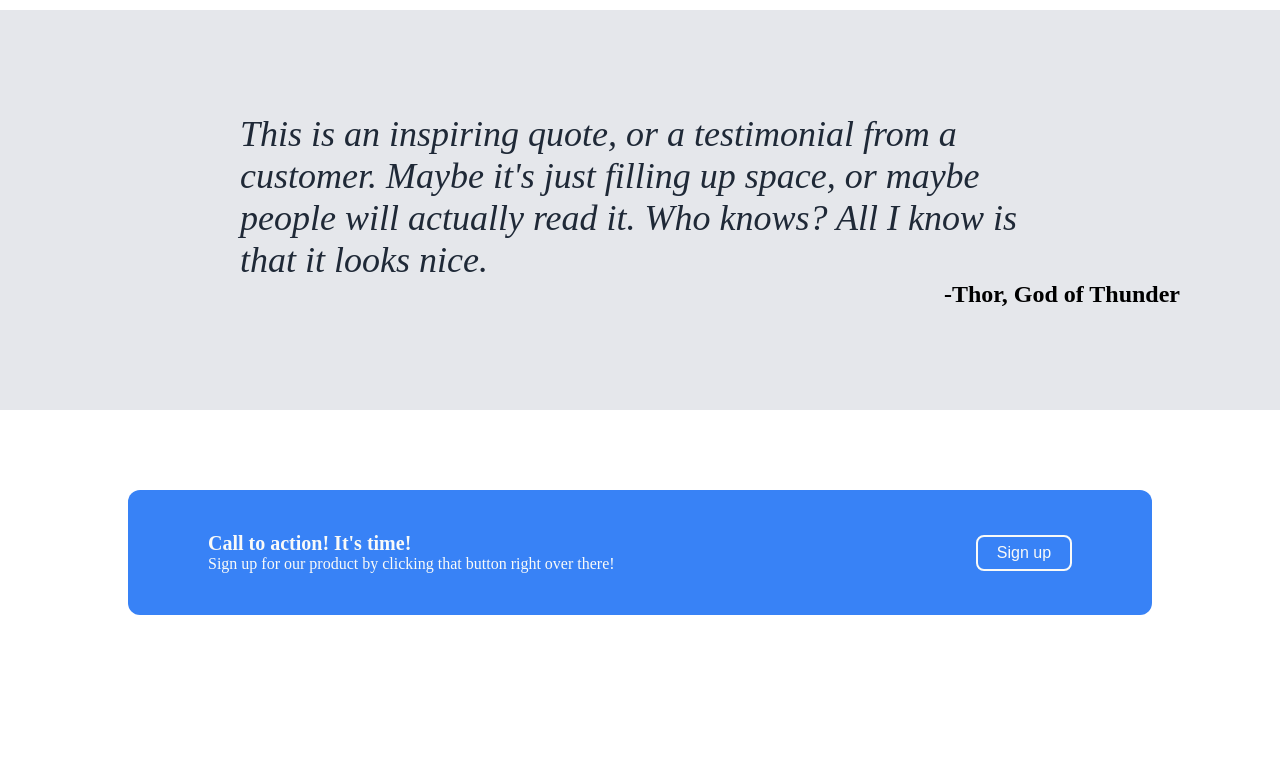
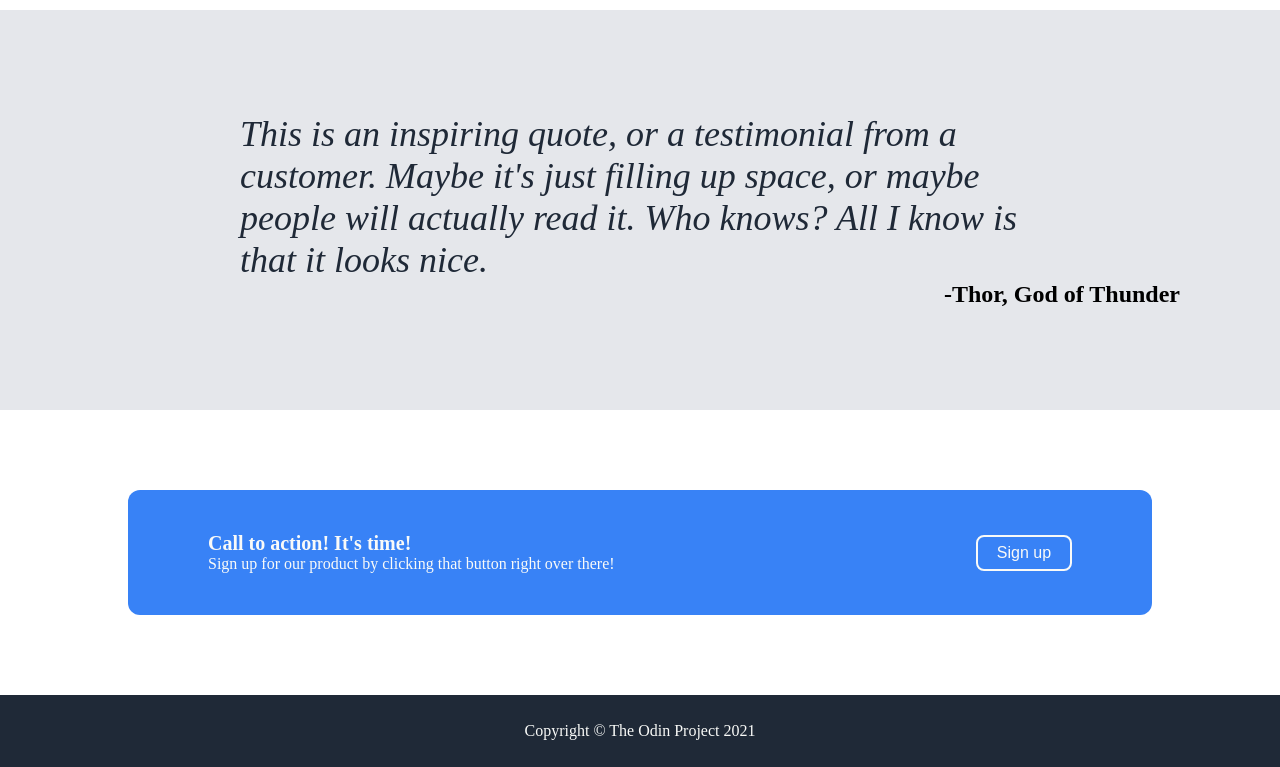
Before and after one commit to chrisuga/Foundations-Landing-Page-, a plain HTML site: page index.html in a window 1280 px wide. Shown: the part 865-1632 px from the top of the page. Before the commit the page ends 1560 px from the top, so only its background shows below. Drawn offline with Linux system fonts and the light colour scheme.

Commit message:
Add footer.

```diff
--- a/index.html
+++ b/index.html
@@ -68,5 +68,8 @@
         <button class="call-button">Sign up</button>
       </div>
     </div>
+    <div class="footer">
+      <p class="footer-text">Copyright &copy; The Odin Project 2021</p>
+    </div>
   </body>
 </html>
--- a/style.css
+++ b/style.css
@@ -190,3 +190,13 @@ button {
 .call-button {
   border: 2px solid #F9FAF8;
 }
+
+.footer {
+  background-color: #1F2937;
+  color:#F9FAF8;
+  width: 100%;
+  height: 72px;
+  display: flex;
+  justify-content: center;
+  align-items: center;
+}
```
